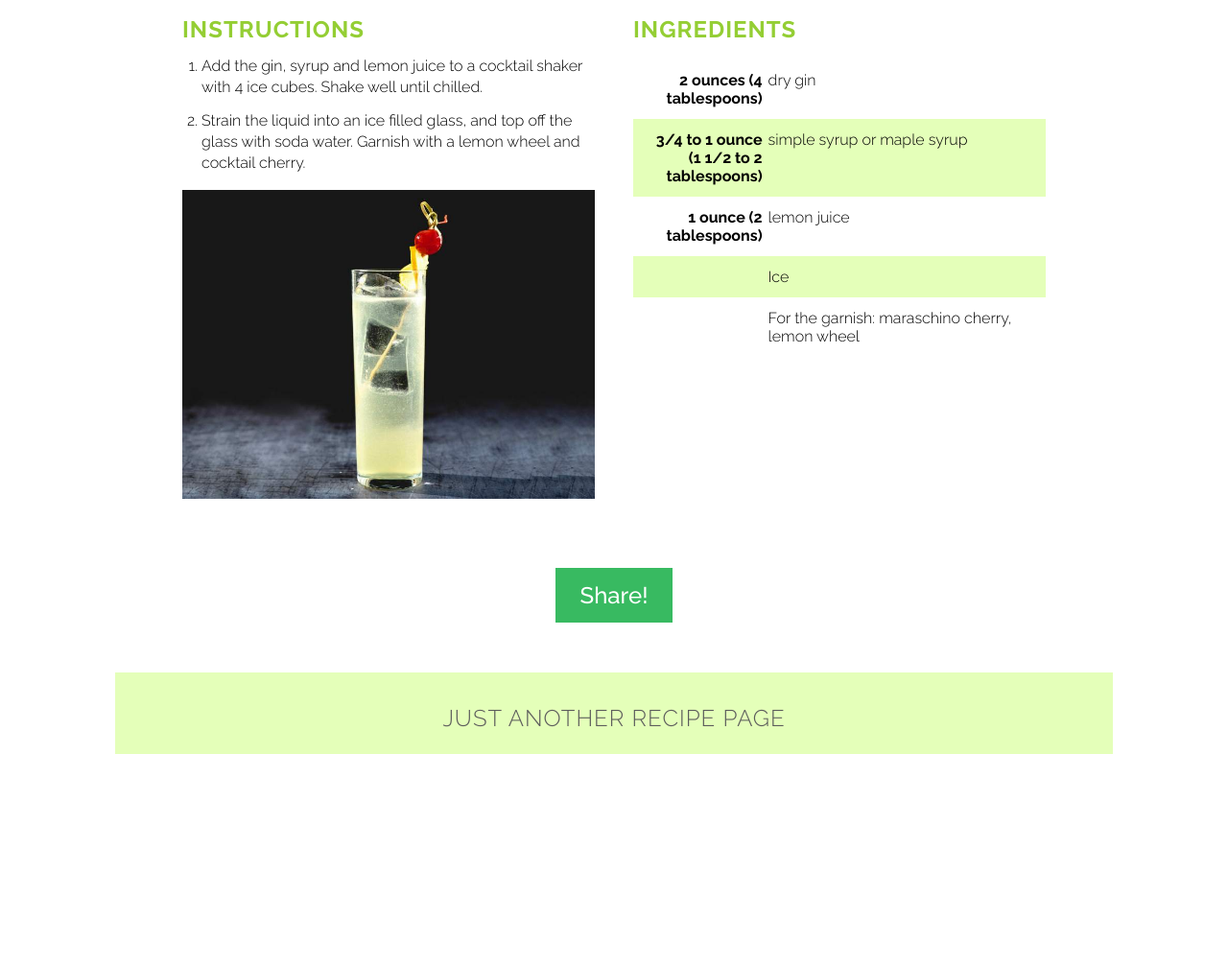
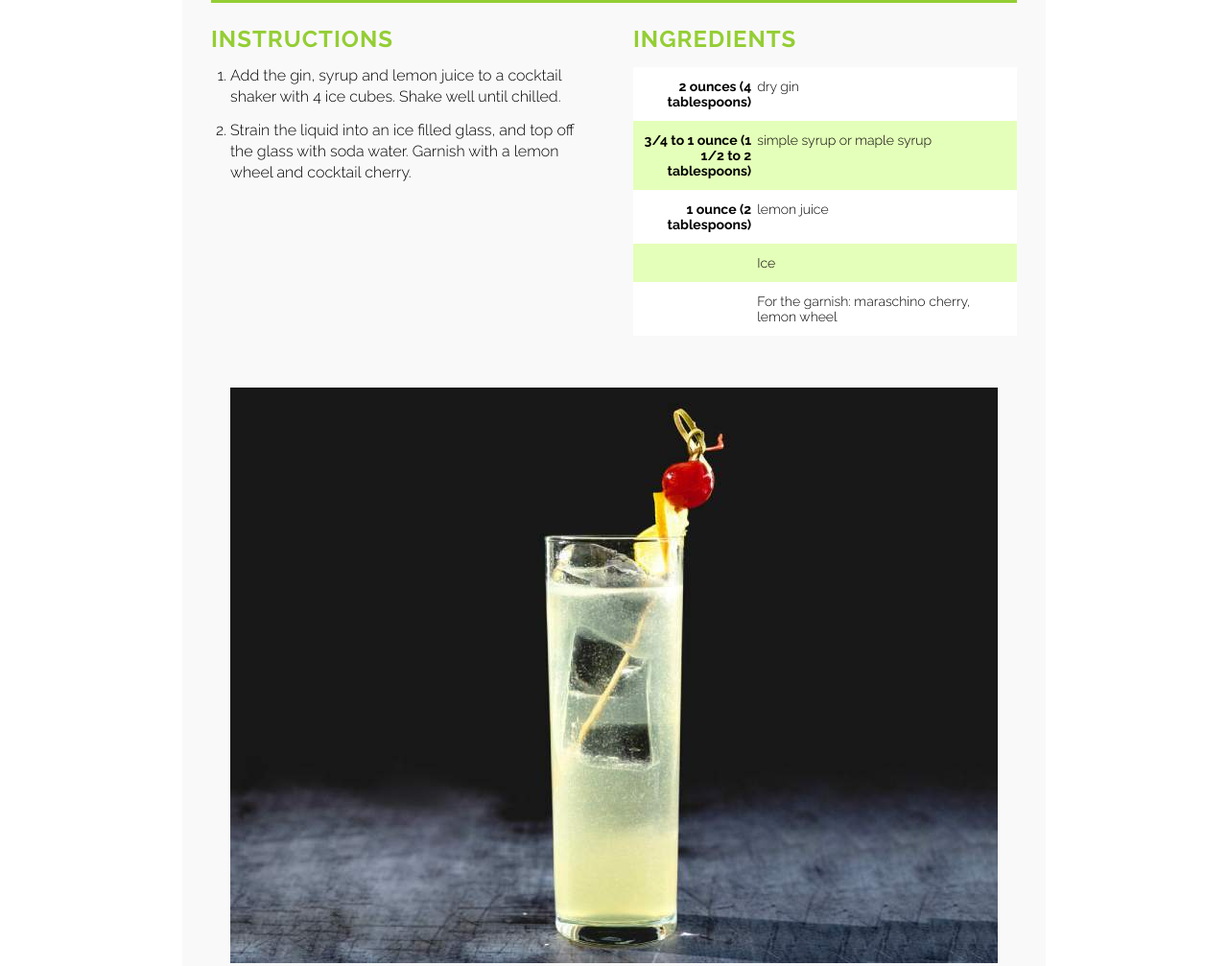
Before and after one commit to ikarustee/Cookbook, a website built with Parcel: page recipes/tccocktail.html in a window 1280 px wide. Shown: the part 335-1342 px from the top of the page at 96% size. Before the commit the page ends 1121 px from the top, so only its background shows below. Built offline with nearby package versions, Linux system fonts and the light colour scheme.

Commit message:
Change image position under ingredients containter

```diff
--- a/recipes/tccocktail.html
+++ b/recipes/tccocktail.html
@@ -1,18 +1,22 @@
 <html lang="en">
   <head>
-    <meta charset="UTF-8">
-    <meta http-equiv="X-UA-Compatible" content="IE=edge">
-    <meta name="viewport" content="width=device-width, initial-scale=1.0">
+    <meta charset="UTF-8" />
+    <meta http-equiv="X-UA-Compatible" content="IE=edge" />
+    <meta name="viewport" content="width=device-width, initial-scale=1.0" />
     <title>Tom Collins Cocktail</title>
-    <link rel="stylesheet" href="../src/recipe.css">
-    <link rel="preconnect" href="https://fonts.googleapis.com">
-    <link rel="preconnect" href="https://fonts.gstatic.com" crossorigin>
-    <link href="https://fonts.googleapis.com/css2?family=Merriweather:wght@300;700&family=Raleway:wght@200;300;500;700&display=swap" rel="stylesheet">
+    <link rel="stylesheet" href="../src/recipe.css" />
+    <link rel="preconnect" href="https://fonts.googleapis.com" />
+    <link rel="preconnect" href="https://fonts.gstatic.com" crossorigin />
+    <link
+      href="https://fonts.googleapis.com/css2?family=Merriweather:wght@300;700&family=Raleway:wght@200;300;500;700&display=swap"
+      rel="stylesheet"
+    />
   </head>
   <body>
     <nav>
       <ul>
-            <li><a href="../index.html">Starters</a>
+        <li>
+          <a href="../index.html">Starters</a>
           <ul class="dropdown">
             <li><a href="./greek_salad.html">Greek Salad</a></li>
             <li><a href="#">Recipe 2</a></li>
@@ -20,7 +24,8 @@
             <li><a href="#">Recipe 4</a></li>
           </ul>
         </li>
-            <li><a href="#">Main Dishes</a>
+        <li>
+          <a href="#">Main Dishes</a>
           <ul class="dropdown">
             <li><a href="./tortilla.html">Tortilla</a></li>
             <li><a href="#">Dish 2</a></li>
@@ -28,7 +33,8 @@
             <li><a href="#">Dish 4</a></li>
           </ul>
         </li>
-            <li><a href="#">Desserts</a>
+        <li>
+          <a href="#">Desserts</a>
           <ul class="dropdown">
             <li><a href="#">Recipe 1</a></li>
             <li><a href="#">Recipe 2</a></li>
@@ -36,7 +42,8 @@
             <li><a href="#">Recipe 4</a></li>
           </ul>
         </li>
-            <li><a href="#">Drinks</a>
+        <li>
+          <a href="#">Drinks</a>
           <ul class="dropdown">
             <li><a href="tccocktail.html">Tom Collins Cocktail</a></li>
             <li><a href="#">Recipe 2</a></li>
@@ -60,24 +67,33 @@
         <div class="instructions">
           <h3>Instructions</h3>
           <ol>
-                    <li>Add the gin, syrup and lemon juice to a cocktail shaker with 4 ice cubes. Shake well until chilled.
+            <li>
+              Add the gin, syrup and lemon juice to a cocktail shaker with 4 ice
+              cubes. Shake well until chilled.
             </li>
-                    <li>Strain the liquid into an ice filled glass, and top off the glass with soda water. Garnish with a lemon wheel and cocktail cherry.
+            <li>
+              Strain the liquid into an ice filled glass, and top off the glass
+              with soda water. Garnish with a lemon wheel and cocktail cherry.
             </li>
           </ol>
-                <div class="recipe-image">
-                    <img src="../src/img/Tom-Collins.jpeg" alt="">
-                </div>
         </div>
         <div class="ingredients">
           <h3>Ingredients</h3>
           <ul>
             <li><span>2 ounces (4 tablespoons) </span>dry gin</li>
-                    <li><span>3/4 to 1 ounce (1 1/2 to 2 tablespoons) </span>simple syrup or maple syrup</li>
+            <li>
+              <span>3/4 to 1 ounce (1 1/2 to 2 tablespoons) </span>simple syrup
+              or maple syrup
+            </li>
             <li><span>1 ounce (2 tablespoons) </span>lemon juice</li>
             <li><span></span>Ice</li>
-                    <li><span></span>For the garnish: maraschino cherry, lemon wheel</li>
+            <li>
+              <span></span>For the garnish: maraschino cherry, lemon wheel
+            </li>
           </ul>
+        </div>
+        <div class="recipe-image">
+          <img src="../src/img/Tom-Collins.jpeg" alt="" />
         </div>
       </div>
       <button id="share" name="share" type="button">Share!</button>
--- a/src/recipe.css
+++ b/src/recipe.css
@@ -1,6 +1,6 @@
 :root {
   --tea-green: #e4ffb9;
-  --cultured: #fafafa;
+  --cultured: #f9f9f9;
   --yellow-green: #94ce34;
   --emerald: #38ba61;
   --davys-grey: #5c5c5c;
@@ -135,6 +135,8 @@ main ol li {
   padding-left: 20px;
 }
 .ingredients ul {
+  background-color: white;
+  font-size: 14px;
   list-style-type: none;
   padding-left: 0;
   width: 100%;
@@ -142,7 +144,7 @@ main ol li {
 }
 .ingredients ul li {
   margin: 0;
-  padding: 12px 0 12px 8px;
+  padding: 12px 8px;
 }
 .ingredients ul li:nth-child(even) {
   background-color: var(--tea-green);
@@ -161,13 +163,16 @@ main ol li {
 }
 /* Containter ======================== */
 main {
+  background-color: var(--cultured);
   display: flex;
   flex-flow: column wrap;
   position: relative;
   margin: 0 auto;
+  padding: 30px;
   width: calc(100% - 60px);
   max-width: 900px;
-  top: 20px;
+  box-sizing: border-box;
+  top: 0;
 }
 header {
   background-color: var(--yellow-green);
@@ -182,6 +187,7 @@ header {
   text-align: center;
 }
 .recipe-details {
+  background-color: white;
   border: 4px var(--yellow-green) solid;
   border-top: 0;
   font-size: 14px;
@@ -209,7 +215,8 @@ header {
   }
 }
 .recipe-image {
-  text-align: center;
+  display: block;
+  margin: 0 auto;
 }
 .recipe-image img {
   width: 100%;
@@ -247,6 +254,6 @@ footer {
   margin: 0 auto;
   padding: 10px 0;
   width: calc(100% - 60px);
-  max-width: 1040px;
+  max-width: 900px;
   text-align: center;
 }
```
Also changed, not shown: index.html (+3 -3 lines), recipes/tortilla.html (+3 -3 lines). Lines whose indentation alone changed are shown as unchanged.
